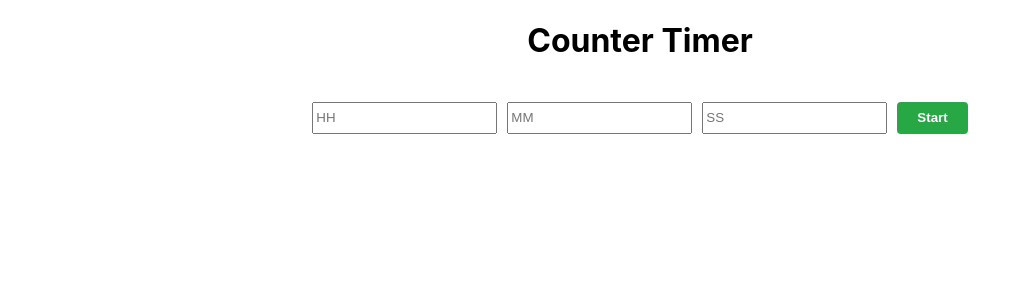
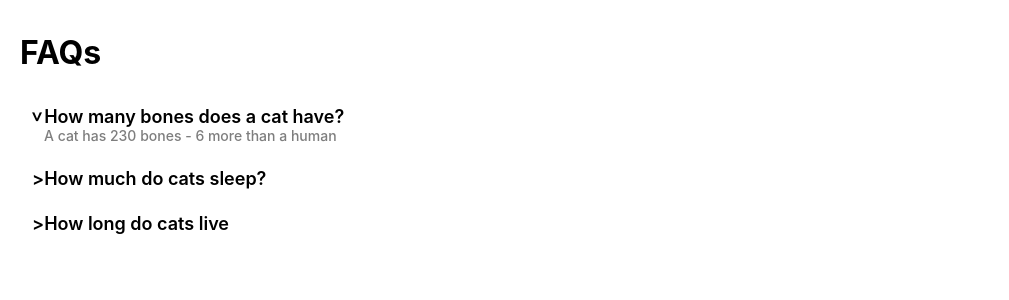
Before and after one commit to nishant25062002/Machine-Coding-Questions, a React (Create React App) app: page /faqs in a window 1280 px wide. Shown: the top 300 px of the page, without its empty margins (0-1009 px from the left). Built offline with nearby package versions, Linux system fonts and the light colour scheme.

Commit message:
Added Minor changes

```diff
--- a/package.json
+++ b/package.json
@@ -8,6 +8,7 @@
     "@testing-library/user-event": "^13.5.0",
     "react": "^18.3.1",
     "react-dom": "^18.3.1",
+    "react-router-dom": "^7.0.1",
     "react-scripts": "5.0.1",
     "web-vitals": "^2.1.4"
   },
--- a/src/App.js
+++ b/src/App.js
@@ -1,11 +1,17 @@
-import './App.css';
-import Counter from './component/counter/Counter';
-
+import "./App.css";
+import Counter from "./component/counter/Counter";
+import { BrowserRouter as Router, Routes, Route } from "react-router-dom";
+import Faqs from "./component/faq/Faqs";
 function App() {
   return (
-    <div className="App">
-      <Counter/>
-    </div>
+    <Router>
+      <Routes>
+        <Route path="counter-time" element={<Counter />} />
+        <Route path="/faqs" element={<Faqs />} />
+        <Route path="faqs" element={<Faqs />} />
+        <Route path="*" element={<Counter />} />
+      </Routes>
+    </Router>
   );
 }
 
--- a/src/component/counter/Counter.jsx
+++ b/src/component/counter/Counter.jsx
@@ -13,12 +13,13 @@ const InputField = ({ disabled, placeholder, type, onChange }) => (
 
 const Counter = () => {
   const [start, setStart] = useState(false);
+  const [pause, setPause] = useState(false);
   const [hour, setHour] = useState(0);
   const [minute, setMinute] = useState(0);
   const [second, setSecond] = useState(0);
 
   useEffect(() => {
-    if (!start) return;
+    if (!start || pause) return;
 
     const timerId = setTimeout(() => {
       if (second > 0) {
@@ -36,7 +37,7 @@ const Counter = () => {
     }, 1000);
 
     return () => clearTimeout(timerId);
-  }, [second, start, minute, hour]);
+  }, [second, start, minute, hour, pause]);
 
   const handleStart = () => {
     if (hour > 0 || minute > 0 || second > 0) setStart(true);
@@ -56,16 +57,8 @@ const Counter = () => {
       {!start ? (
         <div className="counterInput">
           <InputField disabled={start} placeholder="HH" onChange={setHour} />
-          <InputField
-            disabled={start}
-            placeholder="MM"
-            onChange={setMinute}
-          />
-          <InputField
-            disabled={start}
-            placeholder="SS"
-            onChange={setSecond}
-          />
+          <InputField disabled={start} placeholder="MM" onChange={setMinute} />
+          <InputField disabled={start} placeholder="SS" onChange={setSecond} />
 
           <button onClick={handleStart} className="startBtn">
             Start
@@ -77,12 +70,12 @@ const Counter = () => {
             {String(hour).padStart(2, "0")} : {String(minute).padStart(2, "0")}{" "}
             : {String(second).padStart(2, "0")}
             <div className="counterBtn">
-              {start ? (
-                <button onClick={() => setStart(false)} className="pauseBtn">
+              {!pause ? (
+                <button onClick={() => setPause(!pause)} className="pauseBtn">
                   Pause
                 </button>
               ) : (
-                <button onClick={handleStart} className="startBtn">
+                <button onClick={() => setPause(!pause)} className="startBtn">
                   Resume
                 </button>
               )}
--- /dev/null
+++ b/src/component/faq/Faq.css
@@ -0,0 +1,34 @@
+.faqs {
+  padding: 12px 20px;
+}
+
+.faqs > h1 {
+  font-size: 32px;
+}
+
+.faq {
+  display: flex;
+  flex-direction: column;
+  padding: 12px;
+}
+
+.question {
+  display: flex;
+  font-weight: 600;
+  font-size: 18px;
+  cursor: pointer;
+}
+
+.downIcon {
+  rotate: 90deg;
+  height: fit-content;
+  width: fit-content;
+}
+
+.answer {
+  display: flex;
+  font-weight: 500;
+  font-size: 14px;
+  padding-left: 12px;
+  color: rgb(126, 126, 126);
+}
--- /dev/null
+++ b/src/component/faq/Faq.jsx
@@ -0,0 +1,18 @@
+import React, { useState } from "react";
+import "./Faq.css";
+
+const Faq = (props) => {
+  const { open = false, question = "", answer = "" } = props;
+  const [show, setShow] = useState(open);
+  return (
+    <div className="faq">
+      <div onClick={() => setShow(!show)} className="question">
+        {!show ? <div>{">"}</div> : <div className="downIcon">{">"}</div>}
+        {question}
+      </div>
+      {show && <div className="answer">{answer}</div>}
+    </div>
+  );
+};
+
+export default Faq;
--- /dev/null
+++ b/src/component/faq/Faqs.jsx
@@ -0,0 +1,32 @@
+import React from "react";
+import Faq from "./Faq";
+
+const Faqs = () => {
+  const faqData = [
+    {
+      question: "How many bones does a cat have?",
+      answer: "A cat has 230 bones - 6 more than a human",
+    },
+    {
+      question: "How much do cats sleep?",
+      answer: "The average cat sleeps 12-16 hours per day",
+    },
+    {
+      question: "How long do cats live",
+      answer:
+        "Outdoor cats live 5 years on average. Indoor\ncats live 15 years on average.",
+    },
+  ];
+
+  return (
+    <div className="faqs">
+      <h1>FAQs</h1>
+
+      {faqData?.map((data, index) => (
+        <Faq key={index} {...data} open={index === 0} />
+      ))}
+    </div>
+  );
+};
+
+export default Faqs;
```
Also changed, not shown: 1 other file (tests, documents, lock files or other folders).
